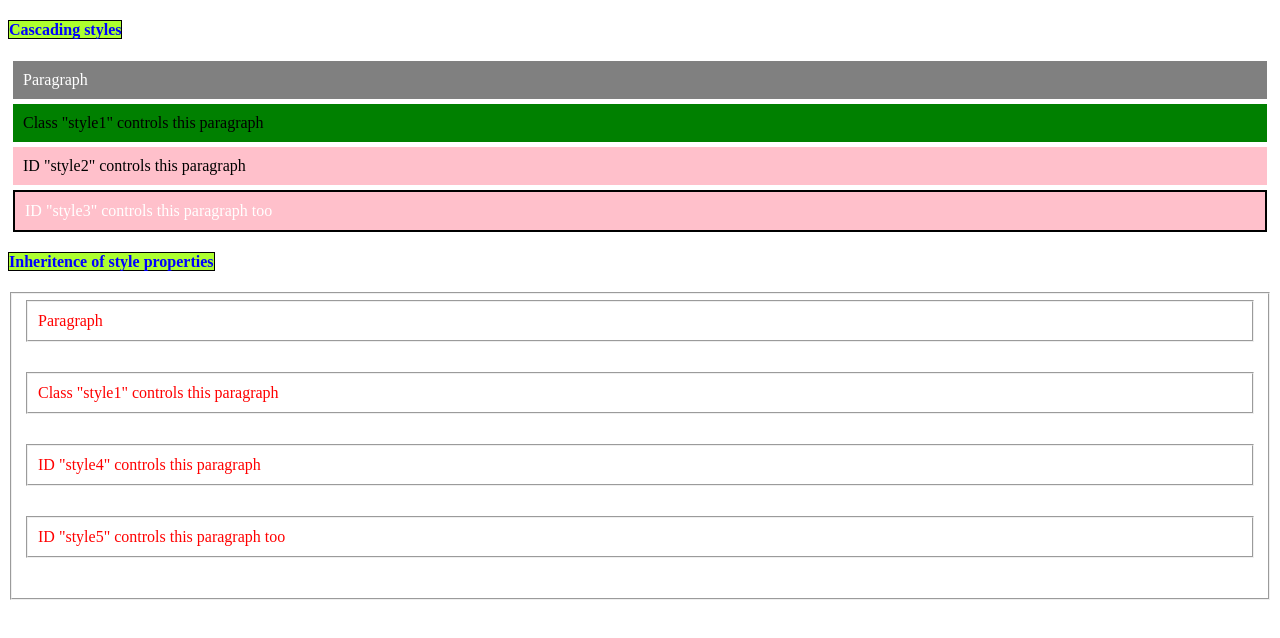
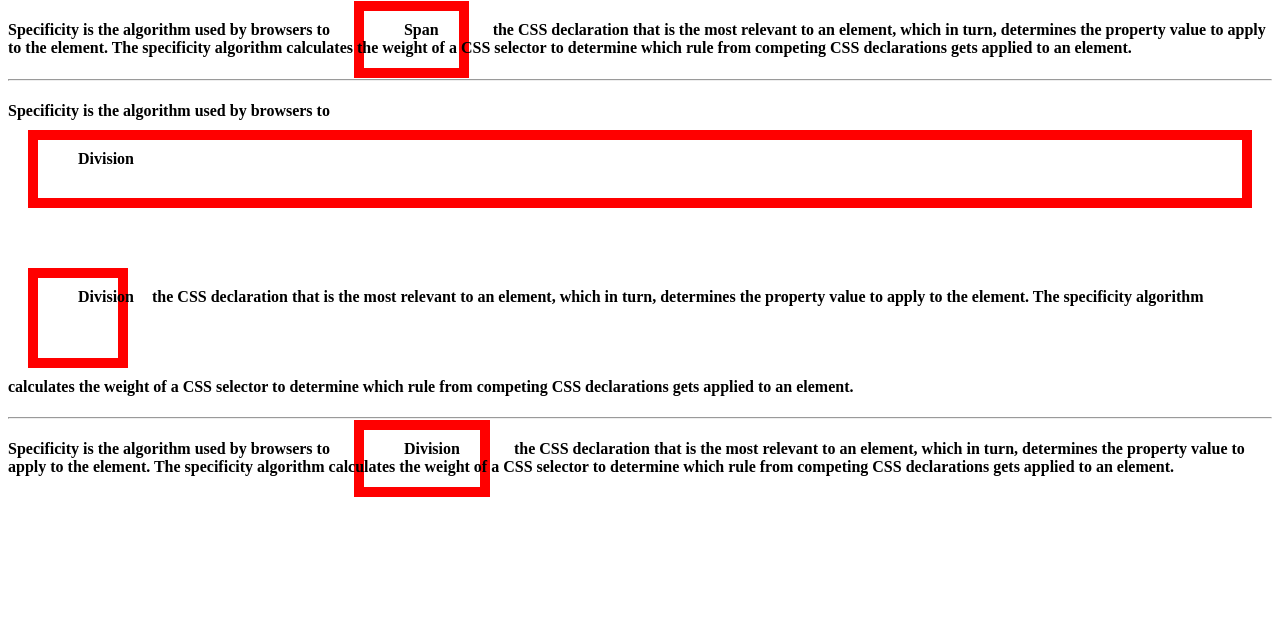
Before and after one commit to SavinKonst/Learn_CSS, a plain HTML site: page index.html in a window 1280 px wide. Drawn offline with Linux system fonts and the light colour scheme.

Commit message:
CSS3 #6 Box Model, Padding & Margin

```diff
--- a/css/style.css
+++ b/css/style.css
@@ -1,38 +1,28 @@
-h4 mark {
-    background-color: greenyellow;
-    color: blue;
-    border: 1px solid black;
+span,
+div {
+    border: 10px solid red;
+    margin: 10px 20px;
+    padding: 10px 20px 30px 40px;
+/*     margin-top: 10px;
+    margin-bottom: 30px;
+    margin-right: 20px;
+    margin-left: 40px; */
 }
 
-p {
-    background-color: grey;
-    color: white;
-    padding: 10px;
-    margin: 5px;
+.text {
+    display: inline;
 }
 
-.style1 {
-    background-color: green;
-    color: black;
-    border: none !important;
+.mar {
+    margin-top: 50px;
+    width: 100px;
+    height: 100px;
+    display: inline-block;
+    box-sizing: border-box;
 }
 
-#style2,
-#style3 {
-    background-color: pink;
-    border: 2px solid black;
+span {
+    width: 100px;
+    height: 100px;
+
 }
-
-fieldset {
-    color: red;
-    margin-bottom: 30px;
-    background-color: white;
-}
-
-fieldset p,
-fieldset .style1 {
-    border: inherit !important;
-    color: inherit;
-    background-color: inherit;
-    margin: inherit;
-}
--- a/index.html
+++ b/index.html
@@ -1,26 +1,40 @@
-<!--CSS3 #5 Каскадность и наследование (Cascading & Inheritance)-->
+<!--CSS3 #6 Блочная модель и отступы (Box Model, Padding & Margin)-->
 <!DOCTYPE html>
 <html lang="en">
   <head>
     <meta charset="UTF-8" />
     <meta name="viewport" content="width=device-width, initial-scale=1.0" />
-    <title>CSS3 #5 Cascading & Inheritance</title>
+    <title>CSS3 #6 Box Model, Padding & Margin</title>
     <link rel="stylesheet" href="/css/style.css" />
   </head>
   <body>
-    <h4><mark>Cascading styles</mark></h4>
-    <p>Paragraph</p>
-    <p class="style1">Class "style1" controls this paragraph</p>
-    <p class="style1" id="style2">ID "style2" controls this paragraph</p>
-    <p id="style3">ID "style3" controls this paragraph too</p>
-
-    <h4><mark>Inheritence of style properties</mark></h4>
-    <fieldset>
-      <p>Paragraph</p>
-      <p class="style1">Class "style1" controls this paragraph</p>
-      <p class="style1" id="style4">ID "style4" controls this paragraph</p>
-      <p id="style5">ID "style5" controls this paragraph too</p>
-    </fieldset>
+    <h4>
+      Specificity is the algorithm used by browsers to
+      <span>Span</span> the CSS declaration that is the most relevant to an
+      element, which in turn, determines the property value to apply to the
+      element. The specificity algorithm calculates the weight of a CSS selector
+      to determine which rule from competing CSS declarations gets applied to an
+      element.
+    </h4>
+    <hr />
+    <h4>
+      Specificity is the algorithm used by browsers to
+      <div>Division</div>
+      <div class="mar">Division</div>
+      the CSS declaration that is the most relevant to an element, which in
+      turn, determines the property value to apply to the element. The
+      specificity algorithm calculates the weight of a CSS selector to determine
+      which rule from competing CSS declarations gets applied to an element.
+    </h4>
+    <hr />
+    <h4>
+      Specificity is the algorithm used by browsers to
+      <div class="text">Division</div>
+      the CSS declaration that is the most relevant to an element, which in
+      turn, determines the property value to apply to the element. The
+      specificity algorithm calculates the weight of a CSS selector to determine
+      which rule from competing CSS declarations gets applied to an element.
+    </h4>
 
     <!--
 
```
